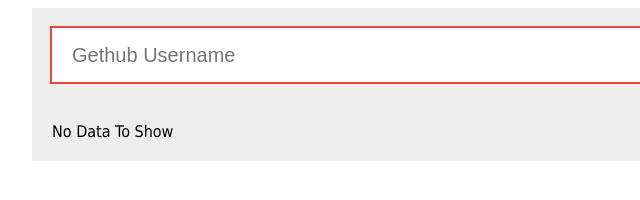
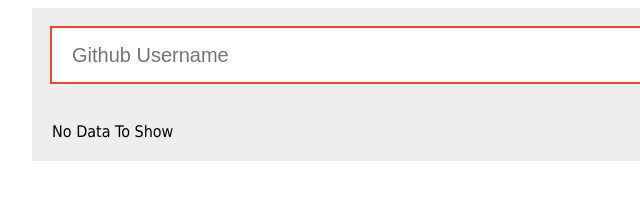
Before and after one commit to Hamza-Alibrahim/JavaScript-Tutorial-3, a plain HTML site: page index.html in a window 1280 px wide. Shown: the full height of the page, 208-848 px from the left. Drawn offline with Linux system fonts and the light colour scheme.

Commit message:
Update index.html

```diff
--- a/index.html
+++ b/index.html
@@ -11,7 +11,7 @@
 <body>
     <div class="repos-container">
         <div class="get-repos">
-            <input type="text" placeholder="Gethub Username">
+            <input type="text" placeholder="Github Username">
             <span class="get-button">Get</span>
         </div>
         <div class="show-data">
```
